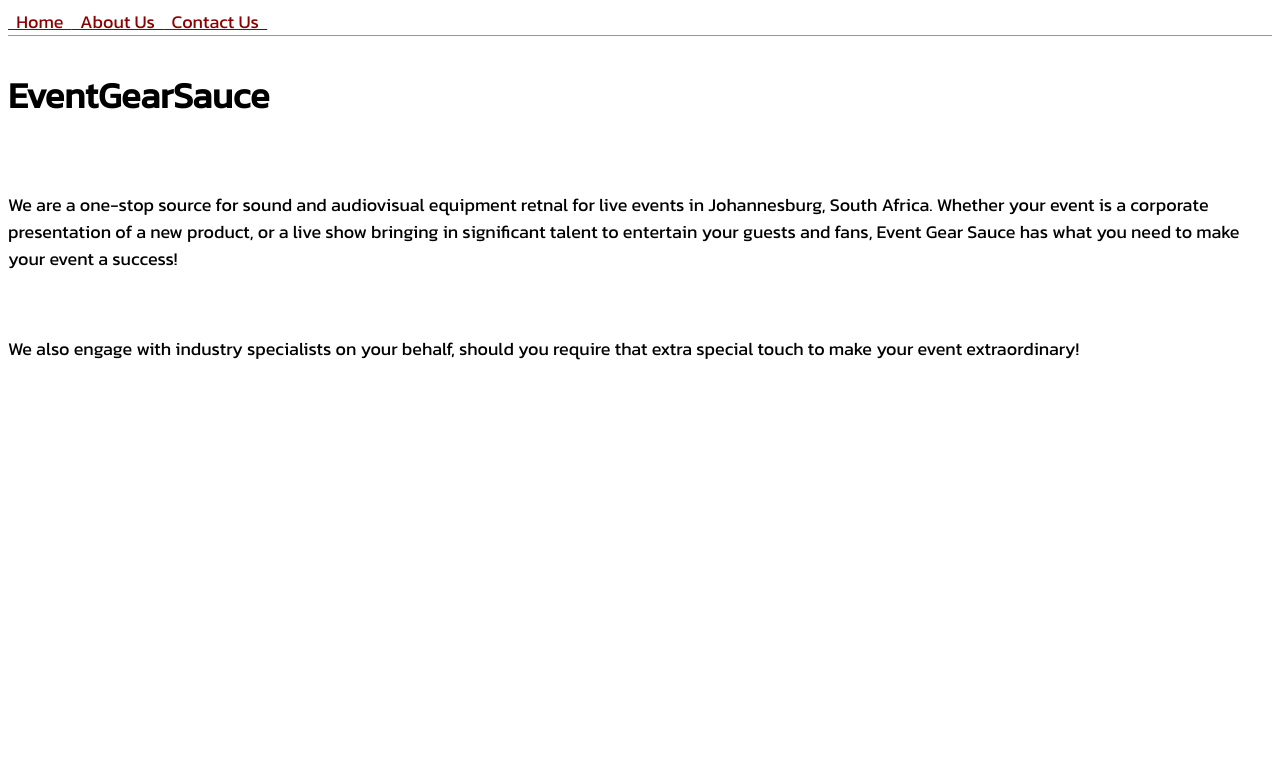
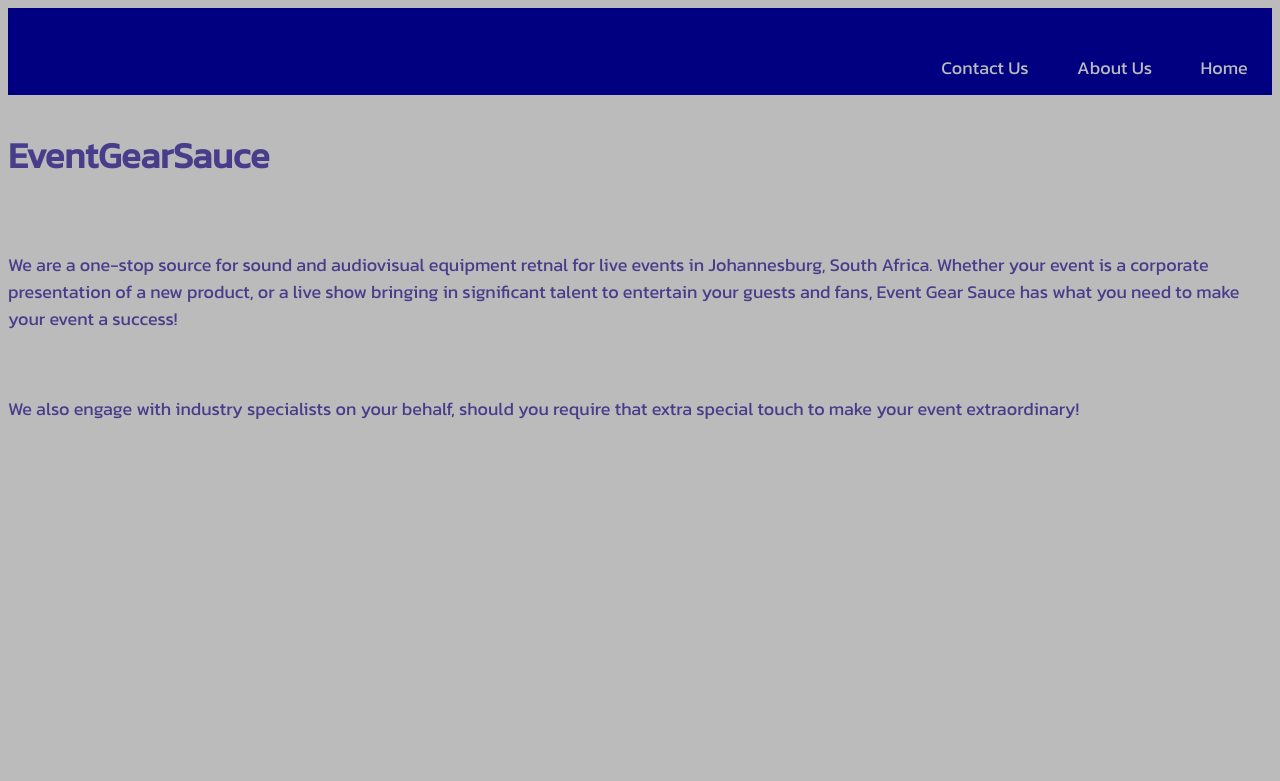
Before and after one commit to VCollins/EventGearSauce, a Django app: page / in a window 1280 px wide. Shown: the top 781 px of the page. Run offline with Django 4.2, Linux system fonts and the light colour scheme.

Commit message:
Changed the navigation menu layout to right alignment adn added additional styling

```diff
--- a/static/css/base.css
+++ b/static/css/base.css
@@ -1,32 +1,68 @@
 body {
     font-family: 'Kanit', sans-serif;
     font-size: 18px;
+    background-color: #bbb;
 }
 
 header {
-    border-bottom: 1px solid #999;
+    border-bottom: 1px solid #bbb;
     margin-bottom: 2rem;
     display: flex;
 }
 
 header h1 a {
-    color: darkred;
+    color: darkslateblue;
     text-decoration: none;
 }
 
+.nav {
+    background-color: navy;
+    overflow: hidden;
+    padding-top: 2rem;
+    width: 100%;
+}
+
+.nav a {
+    float: right;
+    display: block;
+    color: #bbb;
+    text-align: center;
+    padding: 14px 16px;
+    text-decoration: none;
+    font-size: 18px;
+}
+
+.topnav a:hover {
+    background-color: navy;
+    color: #888;
+}
+
+.topnav a.active {
+    background-color: blue;
+    color: #ddd;
+}
+
 .nav-left {
-    margin-right: auto;
+    float: left;
 }
 
 .nav-right {
-    display: flex;
-    padding-top: 2rem;
+    float: right;
 }
 
 a {
-    color: darkred;
+    color: #888;
+    text-align: center;
 }
 
 a:visited {
-    color: lightcoral
+    color: #bbb;
 }
+
+p {
+    color: darkslateblue;
+}
+
+h1 {
+    color: darkslateblue;
+}
--- a/templates/base.html
+++ b/templates/base.html
@@ -7,9 +7,13 @@
         <link rel="stylesheet" href="{% static 'css/base.css' %}" rel="stylesheet">
     </head>
     <header>
+        <div class="nav">
+            <div class="nav-right">
                 <a href="{% url 'home' %}">&nbsp Home &nbsp</a>
                 <a href="{% url 'about' %}">&nbsp About Us &nbsp</a>
                 <a href="{% url 'contact' %}">&nbsp Contact Us &nbsp</a>
+            </div>
+        </div>
     </header>
-
     {% block content %}{% endblock content %}
+</html>
```
Lines whose indentation alone changed are shown as unchanged.
